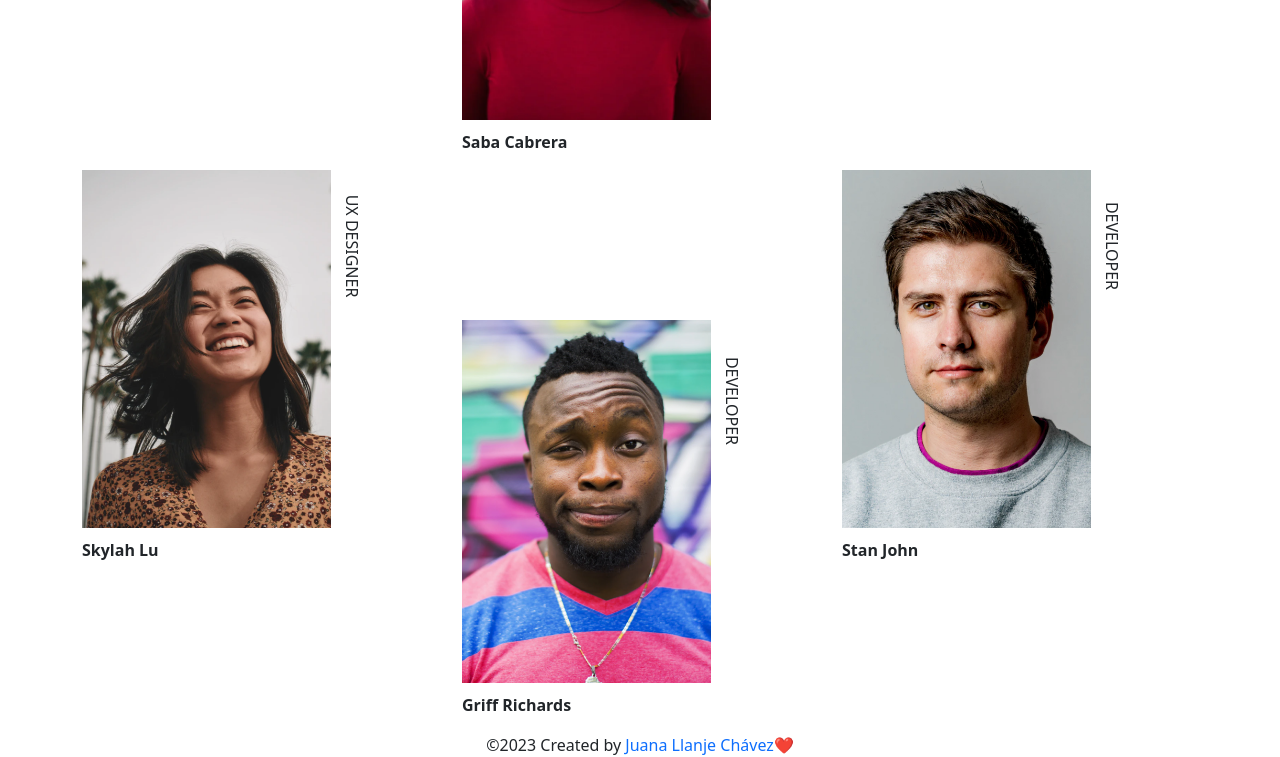
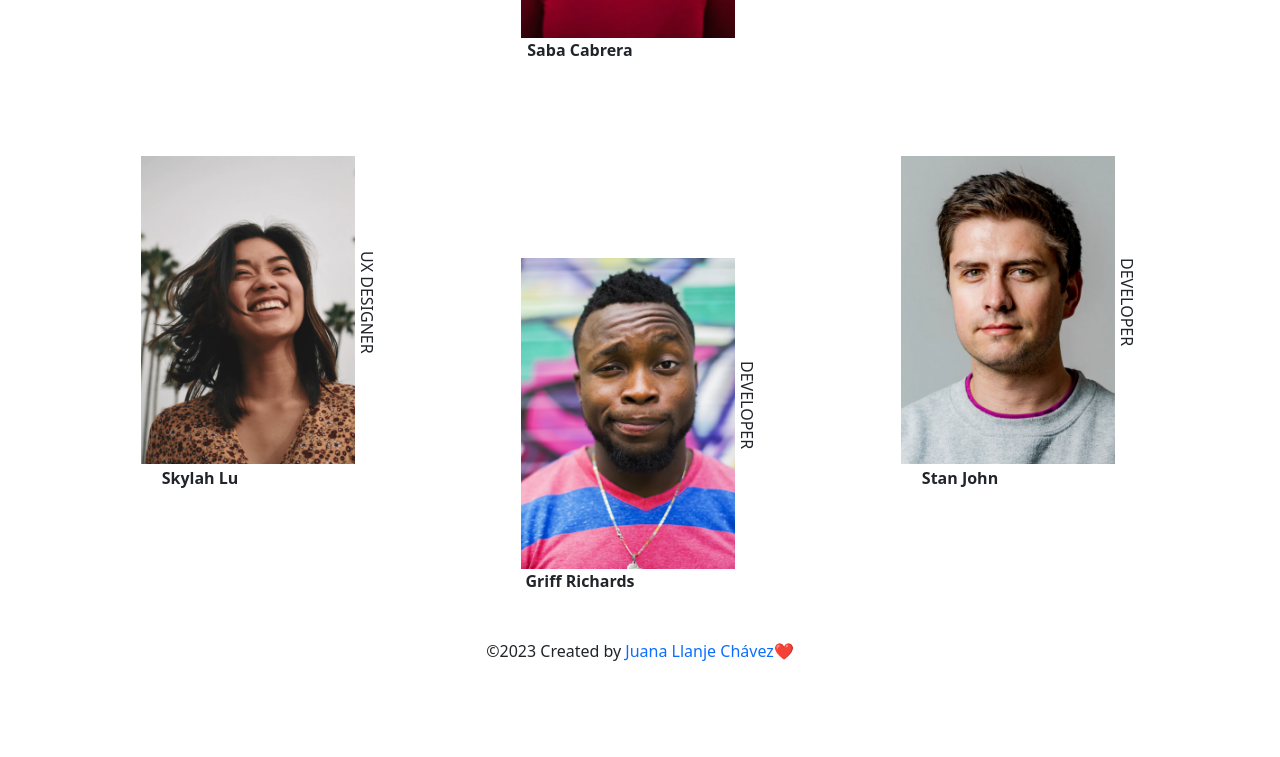
Before and after one commit to Juana-89/my-team-page-master, a website: page src/index.html in a window 1280 px wide. Shown: the part 558-1315 px from the top of the page. After the commit the page ends 1221 px from the top, so only its background shows below. Drawn offline with nearby package versions, Linux system fonts and the light colour scheme.

Commit message:
modificando selectores

```diff
--- a/src/index.html
+++ b/src/index.html
@@ -31,58 +31,47 @@
       </p>
     </div>
   </nav>
-  <main class="welcome">
+  <main class="grid">
     <div class="container">
       <div class="row row-cols-3">
         <div class="col-4 text-center">
-          <div>
             <img src="./assets/photo1.png" alt="photo1" />
+            <p class="container__title">Product Owner</p>
             <p class="container__p">Bill Mahoney</p>
-            <p class="container__title">Product Owner</p>
-          </div>
         </div>
         <div class="col-4 text-center align-self-center">
-          <div>
             <img src="./assets/photo2.png" alt="photo2" />
-            <p class="container__p">Saba Cabrera</p>
             <p class="container__title">Art Director</p>
-          </div>
+            <p class="container__p bottom-card">Saba Cabrera</p>
         </div>
         <div class="col-4 text-center">
-          <div>
             <img src="./assets/photo3.png" alt="photo3" />
+            <p class="container__title">Teach Lead</p>
             <p class="container__p">Shae Lee</p>
-            <p class="container__title">Teach Lead</p>
-          </div>
         </div>
         <div class="col-4 text-center">
-          <div>
             <img src="./assets/photo4.png" alt="photo4" />
+            <p class="container__title">UX Designer</p>
             <p class="container__p">Skylah Lu</p>
-            <p class="container__title">UX Designer</p>
-          </div>
         </div>
         <div class="col-4 text-center align-self-center">
-          <div>
             <img src="./assets/photo5.png" alt="photo5" />
-            <p class="container__p">Griff Richards</p>
             <p class="container__title">Developer</p>
-          </div>
+            <p class="container__p bottom-card">Griff Richards</p>
         </div>
         <div class="col-4 text-center">
-          <div>
             <img src="./assets/photo6.png" alt="photo6" />
+            <p class="container__title">Developer</p>
             <p class="container__p">Stan John</p>
-            <p class="container__title">Developer</p>
-          </div>
         </div>
       </div>
     </div>
+  </main>
     <footer class="footer">©2023 Created by <a href="https://github.com/Juana-89/my-team-page-master">Juana Llanje
         Chávez</a>❤️</footer>
     <script src="https://cdn.jsdelivr.net/npm/bootstrap@5.3.0/dist/js/bootstrap.bundle.min.js"
       integrity="sha384-geWF76RCwLtnZ8qwWowPQNguL3RmwHVBC9FhGdlKrxdiJJigb/j/68SIy3Te4Bkz"
       crossorigin="anonymous"></script>
-</body>
+    </body>
 
 </html>
--- a/src/styles.css
+++ b/src/styles.css
@@ -22,50 +22,63 @@ h1 {
 }
 .row-cols-3 img {
   display: block;
-  max-width: 70%;
+  max-width: 60%;
   /* height: 50%; */
   /* margin: 0 auto; */
 }
 
 .align-self-center {
   margin-top: 150px !important;
-  height: 50% !important;
 }
-
+/*
 .container {
   display: flex;
   justify-content: flex-end;
   align-items: flex-start;
+  position: relative;
+} */
 
-  position: relative;
+
+.col-4 {
+  display: flex;
+  flex-direction: column;
+  align-items: center;
+  margin-bottom: 30px;
+  justify-content: center;
+}
+
+.container__p:not(.bottom-card) {
+  margin-top: -150px;
+}
+
+.text-center{
+  display: flex;
+  flex-direction: row;
+  align-items: center;
+  justify-content: center;
+  flex-wrap: wrap;
+  flex-grow: 1;
+  justify-content: flex-center;
+}
+
+.container__title {
+  writing-mode: tb;
+  /* position: relative; */
+  /* top: -80px; */
+  text-transform: uppercase;
+}
+
+.container__p{
+  /* max-width: 300px; */
+  text-align: left;
+  margin-right: 120px;
+  font-weight: bold;
 
 }
 
-.container__title {
-  position: absolute;
-
-  transform: translateY(-100%) translateX(-50%) rotate(-270deg);
-
-  text-transform: uppercase;
-  white-space: nowrap;
-  margin-left: 270px;
-  margin-top: -320px;
-
-
+.bottom-card {
+  margin-left: 0px;
 }
-
-.container__p {
-  text-align: right;
-  font-weight: bold;
-}
-
-
-.container__p{
-  margin-top: 10px;
-  text-align: left;
-  font-weight: bold;
-}
-
 .footer {
   text-align: center;
 }
@@ -73,11 +86,8 @@ h1 {
 .footer a {
   text-decoration: none;
 }
-
+/*
 @media (min-width: 1390px) {
-  /* .navbar {
-    justify-content: flex-start !important;
-  } */
   .container__title{
     margin-left: 310px;
     margin-top: -390px;
@@ -86,9 +96,6 @@ h1 {
 }
 
 @media only screen and (min-width: 1200px) and (max-width:1299px) {
-  /* .navbar {
-    justify-content: flex-start !important;
-  } */
   .container__title{
     margin-left: 270px;
     margin-top: -330px;
@@ -96,9 +103,6 @@ h1 {
 }
 
 @media only screen and (min-width: 1200px) and (max-width:1299px) {
-  /* .navbar {
-    justify-content: flex-start !important;
-  } */
   .container__title{
     margin-left: 270px;
     margin-top: -320px;
@@ -107,9 +111,6 @@ h1 {
 
 
 @media only screen and (min-width: 992px) and (max-width:1199px) {
-  /* .navbar {
-    justify-content: flex-start !important;
-  } */
   .container__title{
     margin-left: 230px;
     margin-top: -270px;
@@ -117,11 +118,8 @@ h1 {
 }
 
 @media only screen and (min-width: 768px) and (max-width:991px) {
-  /* .navbar {
-    justify-content: flex-start !important;
-  } */
   .container__title{
     margin-left: 170px;
     margin-top: -190px;
   }
-}
+} */
```
